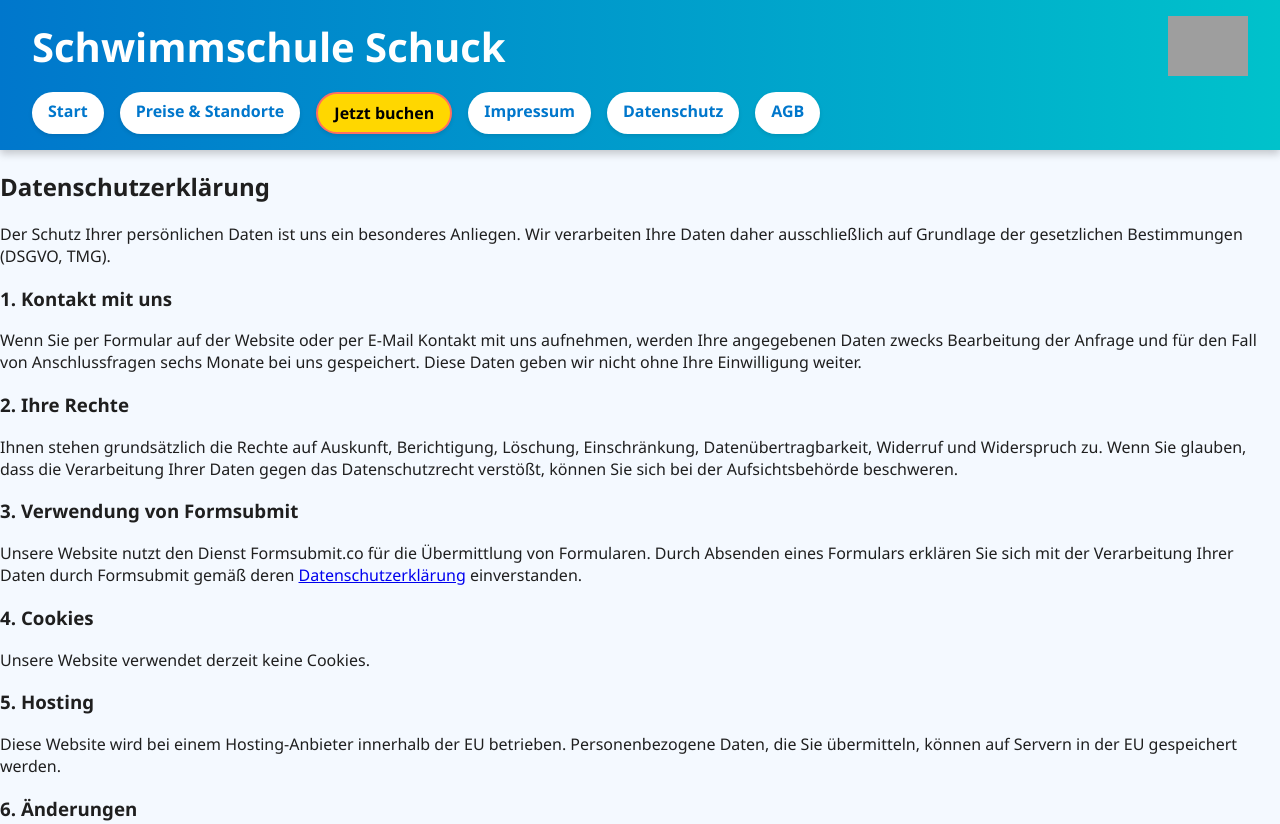
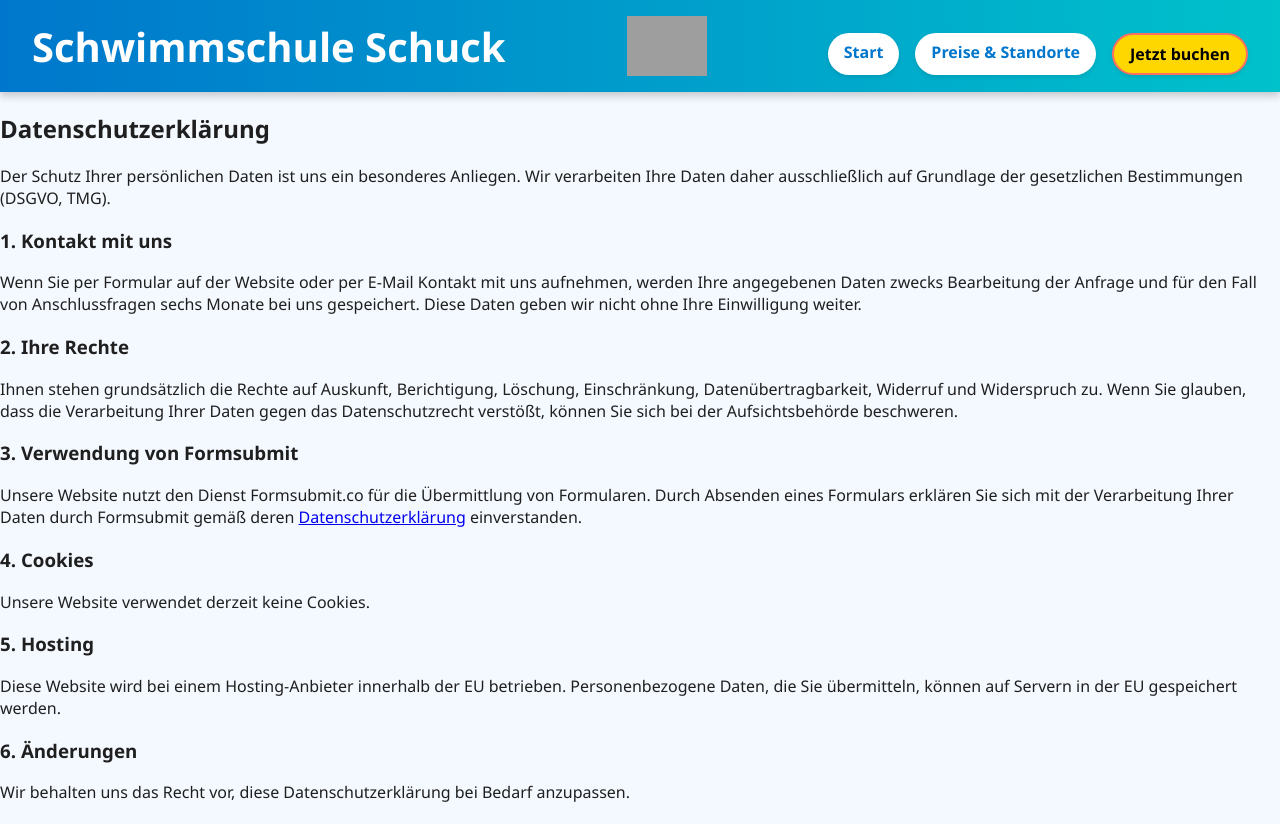
Before and after one commit to SchwimmschuleSchuckSSS/schwimmschule-schuck.de, a plain HTML site: page datenschutz.html in a window 1280 px wide. Shown: the top 824 px of the page. Drawn offline with Linux system fonts and the light colour scheme; grey boxes are pictures that could not be loaded.

Commit message:
Update datenschutz.html

```diff
--- a/datenschutz.html
+++ b/datenschutz.html
@@ -16,9 +16,7 @@
       <a href="index.html" class="nav-button">Start</a>
       <a href="preise.html" class="nav-button">Preise & Standorte</a>
       <a href="buchen.html" class="nav-button nav-highlight">Jetzt buchen</a>
-      <a href="impressum.html" class="nav-button">Impressum</a>
-      <a href="datenschutz.html" class="nav-button">Datenschutz</a>
-      <a href="agb.html" class="nav-button">AGB</a>
+
     </nav>
   </header>
 
```
